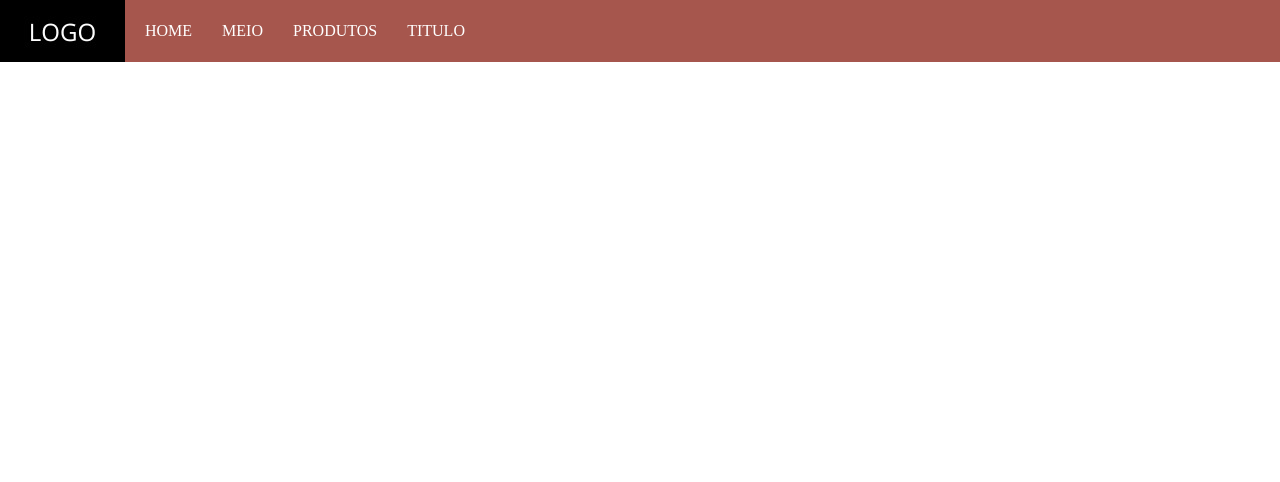
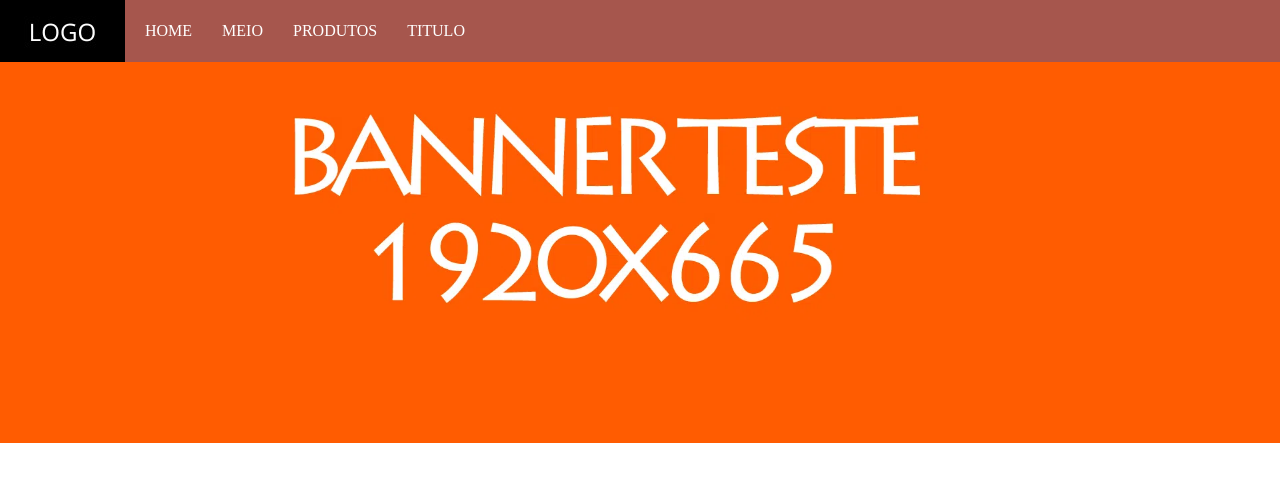
Before and after one commit to gean-ferreira/desafio-s2holding, a React (Create React App) app: page / in a window 1280 px wide. Shown: the top 482 px of the page. Built offline with nearby package versions, Linux system fonts and the light colour scheme.

Commit message:
Importando do componente banner na aplicacao

```diff
--- a/src/App.js
+++ b/src/App.js
@@ -1,8 +1,12 @@
+import { Banner } from './components/Banner/index.js';
 import { Navbar } from './components/Navbar/index.js'
 
 function App() {
   return (
-    <Navbar />
+    <>
+      <Navbar />
+      <Banner />
+    </>
   );
 }
 
```
